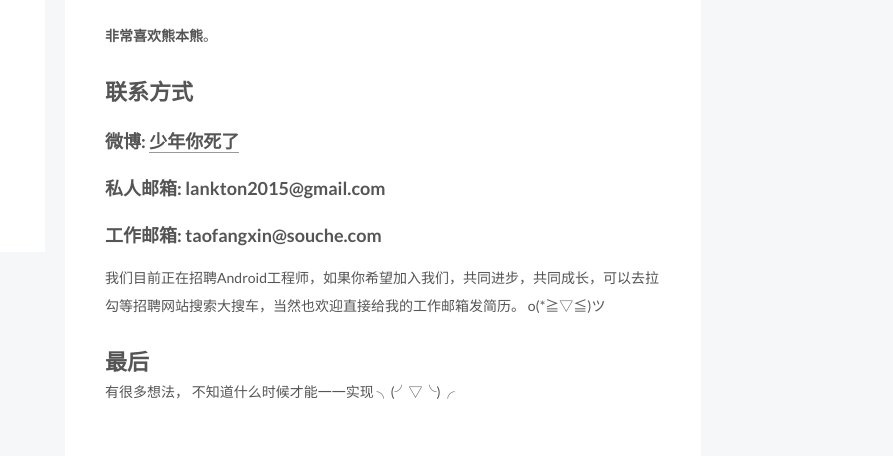
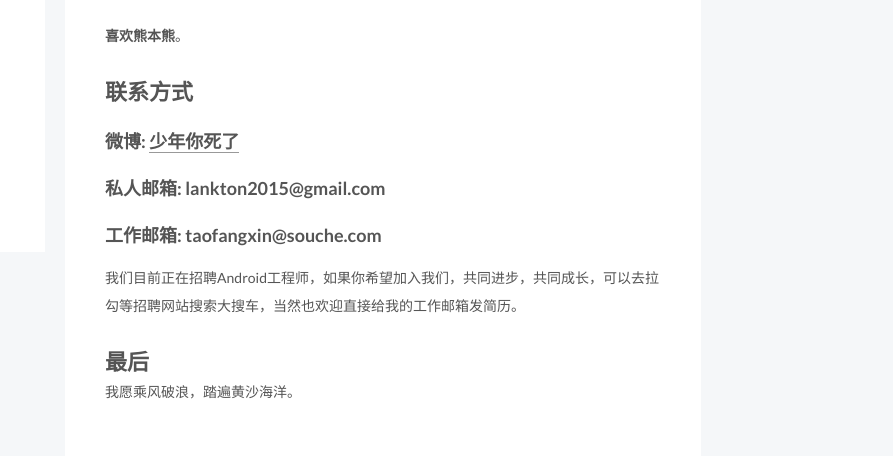
Before and after one commit to lankton/lankton.github.io, a plain HTML site: page about/index.html in a window 1280 px wide. Shown: the part 401-857 px from the top of the page, 387-1280 px from the left. Drawn offline with nearby package versions, Linux system fonts and the light colour scheme; some packages are replaced by stand-ins of ours; a script that the page names is missing.

Commit message:
modify about

```diff
--- a/about/index.html
+++ b/about/index.html
@@ -92,7 +92,7 @@
 <meta property="og:site_name" content="Lan's pages">
 <meta property="og:description" content="HiHi，我是Lankton， 你也可以叫我Lan。很高兴你能访问我的博客， 这里是一些关于我的信息。
 经历14年，本科毕业于厦门大学软件工程系，因为校园招聘，从厦门来到杭州，经历离职，从杭州回到厦门，跟小伙伴折腾创业，最后，又从厦门回到了杭州。期间，写过C， 写过c#, 写过node，当然，也一直在做Android相关的开发。这段折腾，让我的职业经历变得有点“奇怪”，目前正在尽力弥补，努力让自己">
-<meta property="og:updated_time" content="2016-07-09T15:59:15.000Z">
+<meta property="og:updated_time" content="2016-07-11T17:03:34.000Z">
 <meta name="twitter:card" content="summary">
 <meta name="twitter:title" content="about">
 <meta name="twitter:description" content="HiHi，我是Lankton， 你也可以叫我Lan。很高兴你能访问我的博客， 这里是一些关于我的信息。
@@ -275,9 +275,9 @@
 
       <h1 id="Hi"><a href="#Hi" class="headerlink" title="Hi"></a>Hi</h1><p>Hi，我是Lankton， 你也可以叫我Lan。<br>很高兴你能访问我的博客， 这里是一些关于我的信息。</p>
 <h1 id="经历"><a href="#经历" class="headerlink" title="经历"></a>经历</h1><p>14年，本科毕业于厦门大学软件工程系，因为校园招聘，从厦门来到杭州，经历离职，从杭州回到厦门，跟小伙伴折腾创业，最后，又从厦门回到了杭州。期间，写过C， 写过c#, 写过node，当然，也一直在做Android相关的开发。<br>这段折腾，让我的职业经历变得有点“奇怪”，目前正在尽力弥补，努力让自己的职业生涯重回正轨。<br>过往不计，目前正在大搜车专职Android工程师。 </p>
-<p><strong>非常喜欢熊本熊</strong>。</p>
-<h1 id="联系方式"><a href="#联系方式" class="headerlink" title="联系方式"></a>联系方式</h1><h3 id="微博-少年你死了"><a href="#微博-少年你死了" class="headerlink" title="微博: 少年你死了"></a>微博: <a href="http://weibo.com/lankton" target="_blank" rel="external">少年你死了</a></h3><h3 id="私人邮箱-lankton2015-gmail-com"><a href="#私人邮箱-lankton2015-gmail-com" class="headerlink" title="私人邮箱: lankton2015@gmail.com"></a>私人邮箱: lankton2015@gmail.com</h3><h3 id="工作邮箱-taofangxin-souche-com"><a href="#工作邮箱-taofangxin-souche-com" class="headerlink" title="工作邮箱: taofangxin@souche.com"></a>工作邮箱: taofangxin@souche.com</h3><p>我们目前正在招聘Android工程师，如果你希望加入我们，共同进步，共同成长，可以去拉勾等招聘网站搜索大搜车，当然也欢迎直接给我的工作邮箱发简历。 o(*≧▽≦)ツ  </p>
-<h1 id="最后"><a href="#最后" class="headerlink" title="最后"></a>最后</h1><p>有很多想法， 不知道什么时候才能一一实现 ╮(╯▽╰)╭  </p>
+<p><strong>喜欢熊本熊</strong>。</p>
+<h1 id="联系方式"><a href="#联系方式" class="headerlink" title="联系方式"></a>联系方式</h1><h3 id="微博-少年你死了"><a href="#微博-少年你死了" class="headerlink" title="微博: 少年你死了"></a>微博: <a href="http://weibo.com/lankton" target="_blank" rel="external">少年你死了</a></h3><h3 id="私人邮箱-lankton2015-gmail-com"><a href="#私人邮箱-lankton2015-gmail-com" class="headerlink" title="私人邮箱: lankton2015@gmail.com"></a>私人邮箱: lankton2015@gmail.com</h3><h3 id="工作邮箱-taofangxin-souche-com"><a href="#工作邮箱-taofangxin-souche-com" class="headerlink" title="工作邮箱: taofangxin@souche.com"></a>工作邮箱: taofangxin@souche.com</h3><p>我们目前正在招聘Android工程师，如果你希望加入我们，共同进步，共同成长，可以去拉勾等招聘网站搜索大搜车，当然也欢迎直接给我的工作邮箱发简历。 </p>
+<h1 id="最后"><a href="#最后" class="headerlink" title="最后"></a>最后</h1><p>我愿乘风破浪，踏遍黄沙海洋。</p>
 
 
   </div>
--- a/css/main.css
+++ b/css/main.css
@@ -1549,7 +1549,7 @@ pre .javascript .function {
   width: 4px;
   height: 4px;
   border-radius: 50%;
-  background: #fffff6;
+  background: #a695a7;
 }
 .links-of-blogroll {
   font-size: 13px;
```
